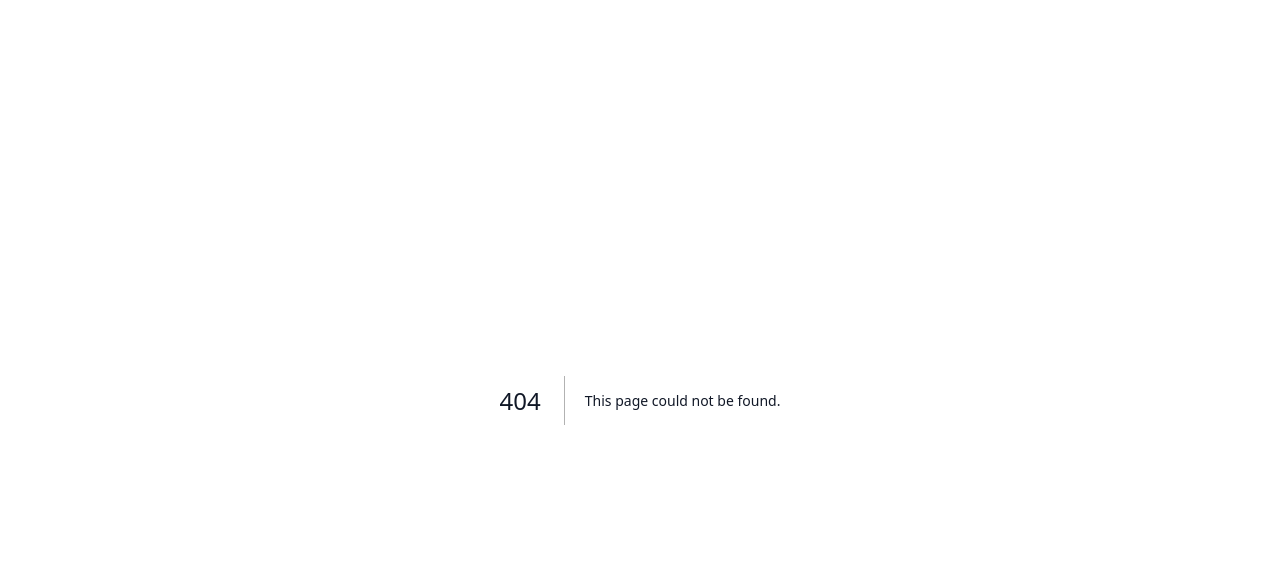
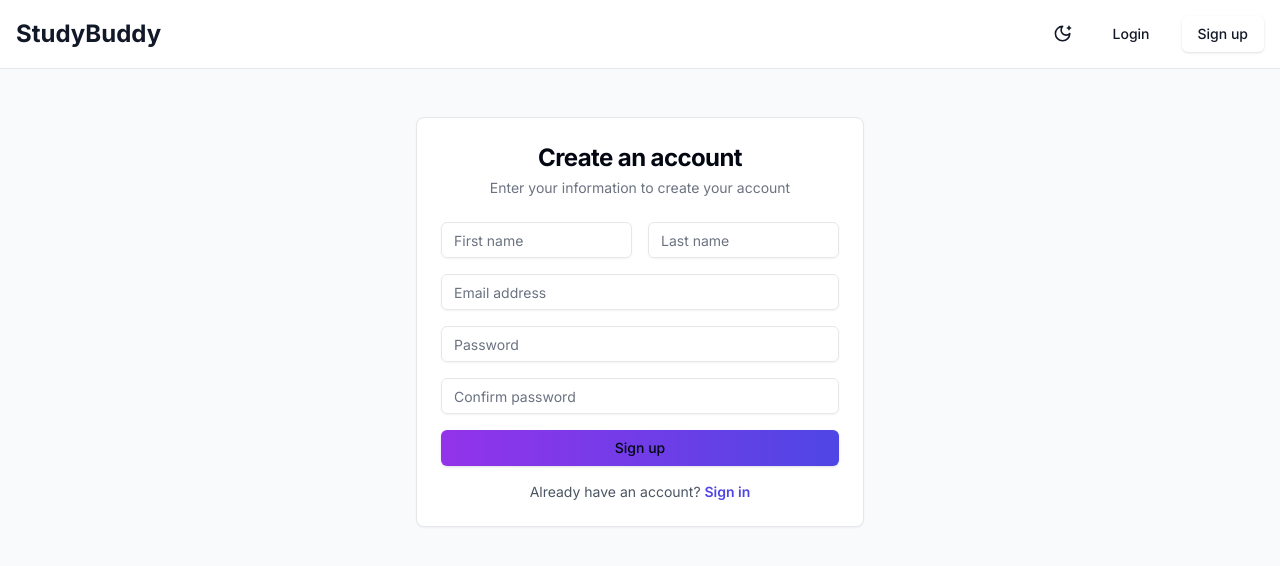
Before and after one commit to ZackyViriot/StudyBuddyFrontend, a Next.js app: page /auth/signup in a window 1280 px wide. Before the commit this address had no page. Shown: the top 566 px of the page. Built offline with nearby package versions, Linux system fonts and the light colour scheme.

Commit message:
changes pt4

```diff
--- /dev/null
+++ b/src/app/auth/signup/page.tsx
@@ -0,0 +1,201 @@
+'use client';
+
+import { useState } from 'react';
+import { useRouter } from 'next/navigation';
+import { Button } from '@/components/ui/button';
+import { Input } from '@/components/ui/input';
+import { Card, CardContent, CardDescription, CardHeader, CardTitle } from '@/components/ui/card';
+import Link from 'next/link';
+import { Navbar } from '@/app/(landing)/components/Navbar';
+import { config } from '@/config';
+
+export default function SignUp() {
+  const router = useRouter();
+  const [formData, setFormData] = useState({
+    firstname: '',
+    lastname: '',
+    email: '',
+    password: '',
+    confirmPassword: '',
+  });
+  const [error, setError] = useState('');
+  const [loading, setLoading] = useState(false);
+
+  const handleSubmit = async (e: React.FormEvent) => {
+    e.preventDefault();
+    setError('');
+    setLoading(true);
+
+    // Validate passwords match
+    if (formData.password !== formData.confirmPassword) {
+      setError('Passwords do not match');
+      setLoading(false);
+      return;
+    }
+
+    try {
+      const response = await fetch(`${config.API_URL}/api/auth/register`, {
+        method: 'POST',
+        headers: {
+          'Content-Type': 'application/json',
+        },
+        body: JSON.stringify({
+          firstname: formData.firstname,
+          lastname: formData.lastname,
+          email: formData.email,
+          password: formData.password,
+        }),
+      });
+
+      const data = await response.json();
+
+      if (!response.ok) {
+        throw new Error(data.message || 'Failed to create account');
+      }
+
+      // Automatically log in the user after successful registration
+      const loginResponse = await fetch(`${config.API_URL}/api/auth/login`, {
+        method: 'POST',
+        headers: {
+          'Content-Type': 'application/json',
+        },
+        body: JSON.stringify({
+          email: formData.email,
+          password: formData.password,
+        }),
+        credentials: 'include',
+      });
+
+      const loginData = await loginResponse.json();
+
+      if (!loginResponse.ok) {
+        throw new Error(loginData.message || 'Failed to log in');
+      }
+
+      // Store the token and user data
+      localStorage.setItem('token', loginData.token);
+      localStorage.setItem('user', JSON.stringify(loginData.user));
+
+      // Redirect to teams page
+      router.push('/teams');
+    } catch (error) {
+      setError(error instanceof Error ? error.message : 'Failed to create account');
+    } finally {
+      setLoading(false);
+    }
+  };
+
+  const handleChange = (e: React.ChangeEvent<HTMLInputElement>) => {
+    setFormData(prev => ({
+      ...prev,
+      [e.target.name]: e.target.value
+    }));
+  };
+
+  return (
+    <div className="min-h-screen bg-gray-50 dark:bg-gray-900">
+      <Navbar />
+
+      <div className="flex items-center justify-center py-12 px-4 sm:px-6 lg:px-8">
+        <Card className="w-full max-w-md">
+          <CardHeader className="space-y-1">
+            <CardTitle className="text-2xl font-bold text-center">Create an account</CardTitle>
+            <CardDescription className="text-center">
+              Enter your information to create your account
+            </CardDescription>
+          </CardHeader>
+          <CardContent>
+            <form onSubmit={handleSubmit} className="space-y-4">
+              {error && (
+                <div className="bg-red-50 dark:bg-red-900/20 text-red-600 dark:text-red-400 p-3 rounded-md text-sm">
+                  {error}
+                </div>
+              )}
+
+              <div className="grid grid-cols-2 gap-4">
+                <div className="space-y-2">
+                  <Input
+                    name="firstname"
+                    type="text"
+                    placeholder="First name"
+                    value={formData.firstname}
+                    onChange={handleChange}
+                    required
+                    className="w-full"
+                  />
+                </div>
+                <div className="space-y-2">
+                  <Input
+                    name="lastname"
+                    type="text"
+                    placeholder="Last name"
+                    value={formData.lastname}
+                    onChange={handleChange}
+                    required
+                    className="w-full"
+                  />
+                </div>
+              </div>
+
+              <div className="space-y-2">
+                <Input
+                  name="email"
+                  type="email"
+                  placeholder="Email address"
+                  value={formData.email}
+                  onChange={handleChange}
+                  required
+                  className="w-full"
+                />
+              </div>
+
+              <div className="space-y-2">
+                <Input
+                  name="password"
+                  type="password"
+                  placeholder="Password"
+                  value={formData.password}
+                  onChange={handleChange}
+                  required
+                  className="w-full"
+                />
+              </div>
+
+              <div className="space-y-2">
+                <Input
+                  name="confirmPassword"
+                  type="password"
+                  placeholder="Confirm password"
+                  value={formData.confirmPassword}
+                  onChange={handleChange}
+                  required
+                  className="w-full"
+                />
+              </div>
+
+              <Button
+                type="submit"
+                className="w-full bg-gradient-to-r from-purple-600 to-indigo-600 hover:from-purple-700 hover:to-indigo-700"
+                disabled={loading}
+              >
+                {loading ? 'Creating account...' : 'Sign up'}
+              </Button>
+
+              <div className="text-center mt-4">
+                <p className="text-sm text-gray-600 dark:text-gray-400">
+                  Already have an account?{' '}
+                  <Link
+                    href="/auth/signin"
+                    className="font-semibold text-indigo-600 dark:text-indigo-400 hover:text-indigo-500 dark:hover:text-indigo-300"
+                  >
+                    Sign in
+                  </Link>
+                </p>
+              </div>
+            </form>
+          </CardContent>
+        </Card>
+      </div>
+    </div>
+  );
+}
--- a/src/config.ts
+++ b/src/config.ts
@@ -1,11 +1,11 @@
 import axios from 'axios';
 
-export const getBaseUrl = () => {
+const getApiUrl = () => {
   // Check if we're in development mode
   if (process.env.NODE_ENV === 'development') {
     return 'http://localhost:8000';
   }
-  // Default to production mode if NODE_ENV is undefined
+  // Production URL
   return 'https://studybuddybackend-production.up.railway.app';
 };
 
@@ -35,7 +35,7 @@ axios.defaults.headers.common['Accept'] = 'application/json';
 
 // Ensure URLs don't have trailing slashes
 export const config = {
-  API_URL: getBaseUrl().replace(/\/$/, ''),
+  API_URL: getApiUrl(),
   FRONTEND_URL: getFrontendUrl().replace(/\/$/, ''),
   ENV: getEnvironment(),
 } as const;
@@ -43,6 +43,6 @@ export const config = {
 // Log the current configuration
 if (typeof window !== 'undefined') {
   console.log('Current environment:', getEnvironment());
-  console.log('Current API URL:', getBaseUrl());
+  console.log('Current API URL:', getApiUrl());
   console.log('Current Frontend URL:', getFrontendUrl());
 }
```
